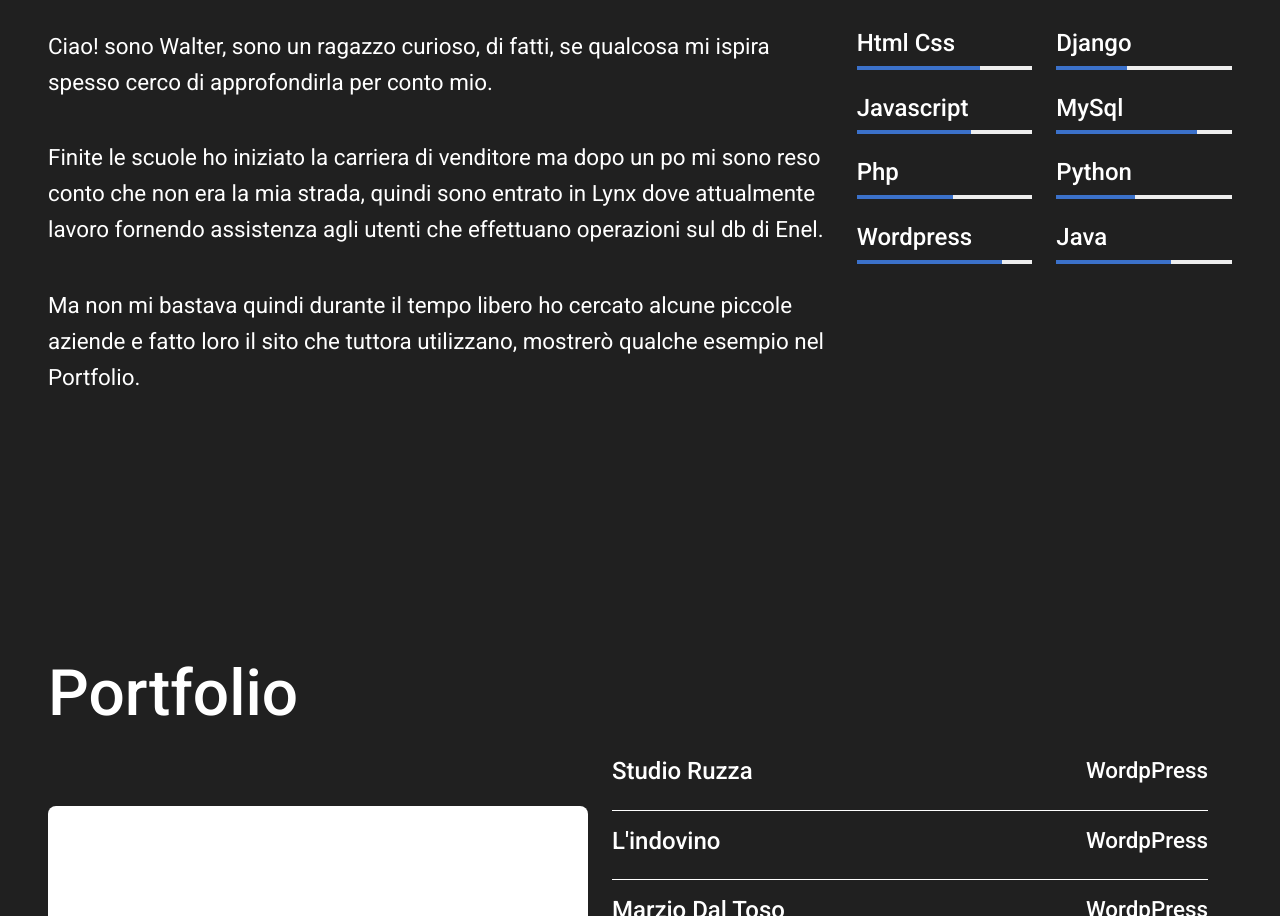
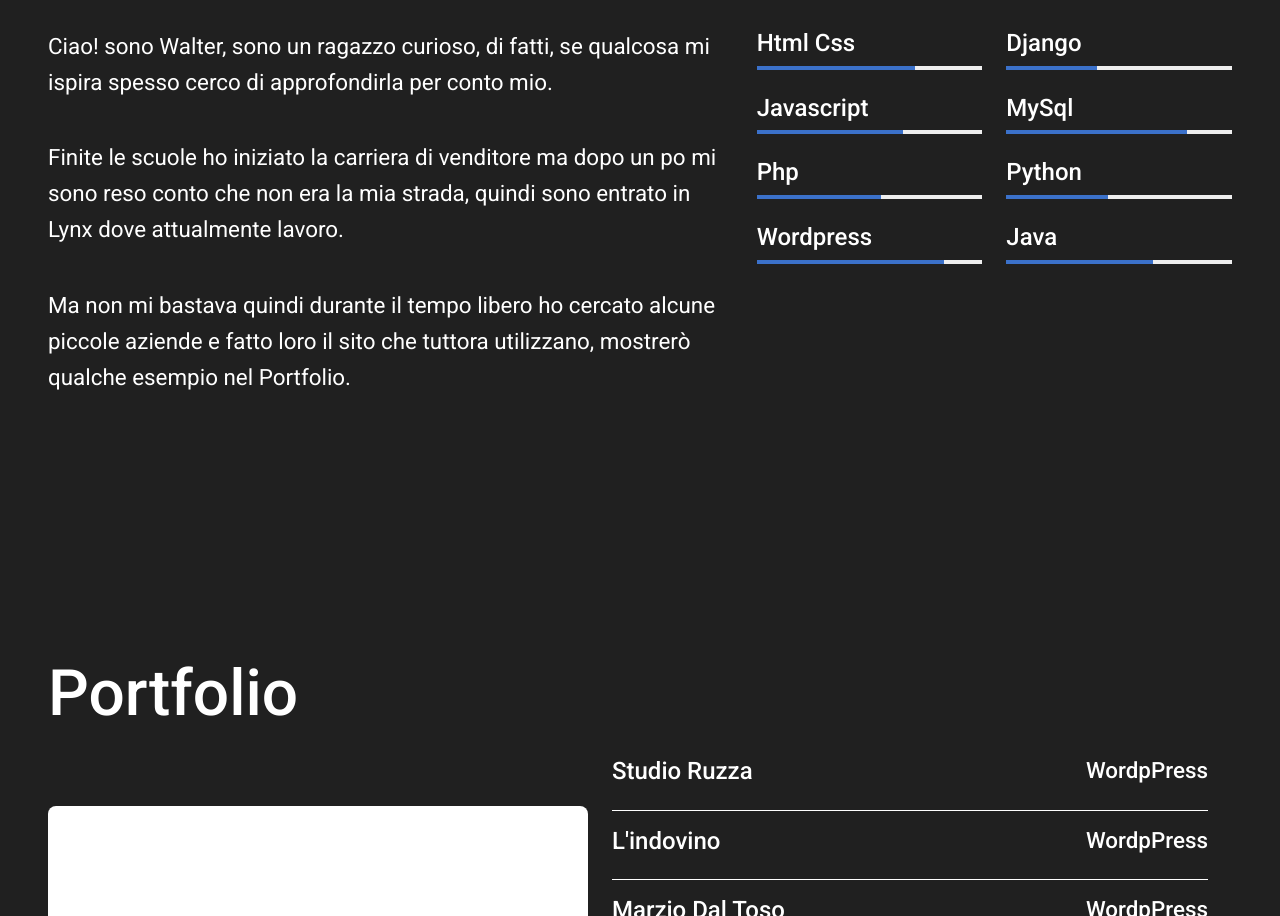
Before and after one commit to djswalterix/oldPortfolio, a plain HTML site: page index.html in a window 1280 px wide. Shown: the part 944-1860 px from the top of the page. Drawn offline with nearby package versions, Linux system fonts and the light colour scheme.

Commit message:
test accorciato, foto ricaricata

```diff
--- a/index.html
+++ b/index.html
@@ -80,8 +80,7 @@
         <p>
           Finite le scuole ho iniziato la carriera di venditore ma dopo un po mi
           sono reso conto che non era la mia strada, quindi sono entrato in Lynx
-          dove attualmente lavoro fornendo assistenza agli utenti che effettuano
-          operazioni sul db di Enel.
+          dove attualmente lavoro.
         </p>
         <p>
           Ma non mi bastava quindi durante il tempo libero ho cercato alcune
```
